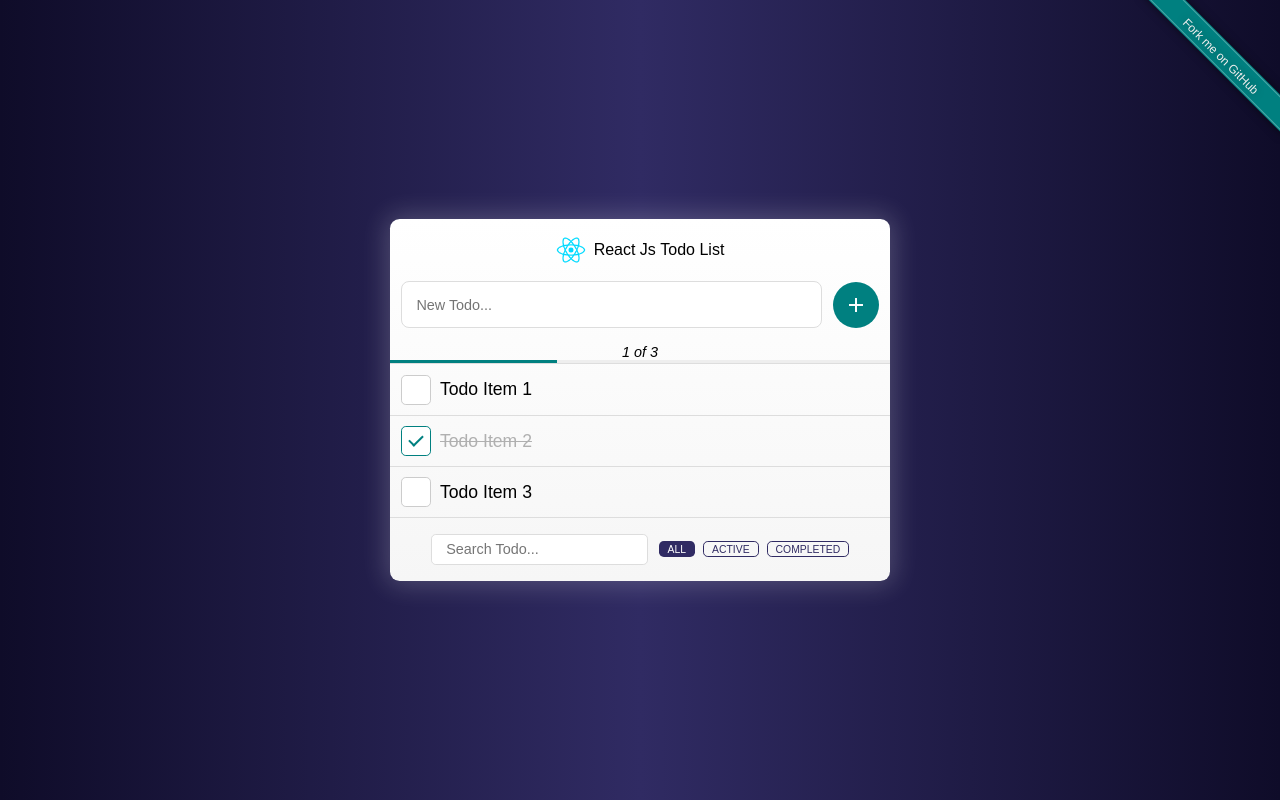
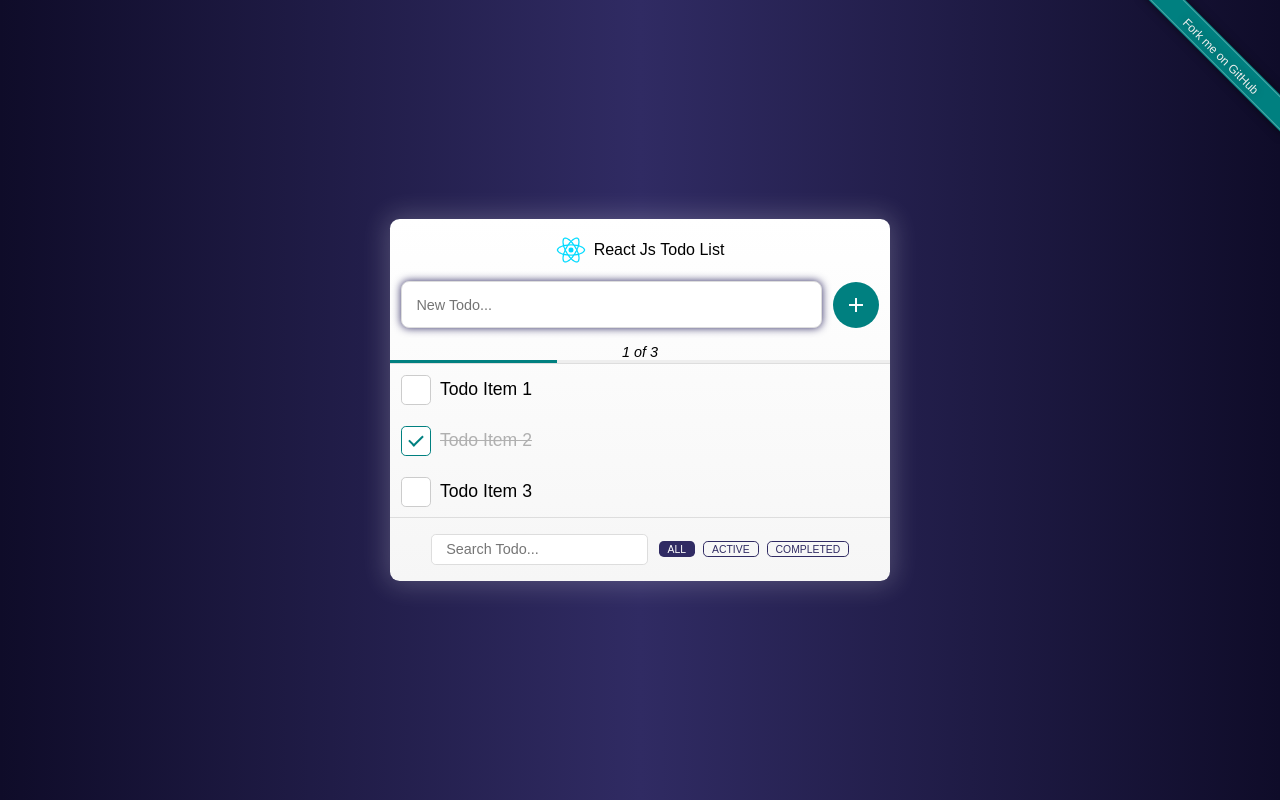
Before and after one commit to welisonmenezes/react-js-todo-list, a React (Create React App) app: page / in a window 1280 px wide. Built offline with nearby package versions, Linux system fonts and the light colour scheme.

Commit message:
Implement the filter and fix the animations

```diff
--- a/package.json
+++ b/package.json
@@ -9,7 +9,8 @@
     "@testing-library/user-event": "^7.1.2",
     "react": "^16.13.1",
     "react-dom": "^16.13.1",
-    "react-scripts": "3.4.3"
+    "react-scripts": "3.4.3",
+    "react-spring": "^8.0.27"
   },
   "scripts": {
     "start": "react-scripts start",
--- a/src/components/Create.js
+++ b/src/components/Create.js
@@ -7,6 +7,7 @@ function Create() {
     const [id, setId] = useState("");
     const { todoItems } = useContext(AppContext);
     const { setTodoItems } = useContext(AppContext);
+    const { setIsAdding } = useContext(AppContext);
 
     function handleInputChange(event) {
         if (event.keyCode !== 13) {
@@ -31,11 +32,13 @@ function Create() {
                 id: theID,
                 title: item,
                 completed: false,
+                test: true,
             };
             const newTodoItems = [...todoItems];
             newTodoItems.unshift(newItem);
             setTodoItems(newTodoItems);
             setId(theID);
+            setIsAdding(true);
         }
     }
 
@@ -44,15 +47,19 @@ function Create() {
     }
 
     useEffect(() => {
-        if (id.trim() !== "") {
-            const $li = document.querySelector("#" + id);
-            if ($li) {
-                $li.classList.add("not-static");
-                $li.classList.add("animate-in");
-                setItem("");
-                document.querySelector(".create input").focus();
-            }
-        }
+        // if (id.trim() !== "") {
+        //     setTimeout(() => {
+        //         const $li = document.querySelector("#" + id);
+        //         if ($li) {
+        //             $li.classList.add("not-static");
+        //             $li.classList.add("animate-in");
+        //         }
+        //         setItem("");
+        //         document.querySelector(".create input").focus();
+        //     }, 10);
+        // }
+        setItem("");
+        document.querySelector(".create input").focus();
     }, [id]);
 
     return (
--- a/src/components/Filter.js
+++ b/src/components/Filter.js
@@ -1,13 +1,20 @@
-import React from "react";
+import React, { useContext } from "react";
 import "./Filter.css";
+import { AppContext } from "../contexts/AppContext";
 
 function Filter() {
+    const { key, setKey } = useContext(AppContext);
+    const { query, setQuery } = useContext(AppContext);
+    const { setIsAdding } = useContext(AppContext);
+
     function handleFilterChange(event) {
-        console.log("Filter Status", event);
+        setKey(event.currentTarget.getAttribute("data-status"));
+        setIsAdding(false);
     }
 
     function handleInputChange(event) {
-        console.log("Filter Query", event);
+        setQuery(event.currentTarget.value);
+        setIsAdding(false);
     }
 
     return (
@@ -15,11 +22,12 @@ function Filter() {
             <input
                 type="text"
                 placeholder="Search Todo..."
+                value={query}
                 onChange={handleInputChange}
             />
             <ul>
                 <li
-                    className="active"
+                    className={`${key === "all" ? "active" : ""}`}
                     tabIndex="0"
                     data-status="all"
                     onClick={handleFilterChange}
@@ -27,6 +35,7 @@ function Filter() {
                     All
                 </li>
                 <li
+                    className={`${key === "active" ? "active" : ""}`}
                     tabIndex="0"
                     data-status="active"
                     onClick={handleFilterChange}
@@ -34,6 +43,7 @@ function Filter() {
                     Active
                 </li>
                 <li
+                    className={`${key === "completed" ? "active" : ""}`}
                     tabIndex="0"
                     data-status="completed"
                     onClick={handleFilterChange}
--- a/src/components/List/List.js
+++ b/src/components/List/List.js
@@ -2,24 +2,34 @@ import React, { useContext, useEffect } from "react";
 import "./List.css";
 import { AppContext } from "../../contexts/AppContext";
 import ListItem from "./ListItem";
+import { useTrail, animated } from "react-spring";
 
 function List() {
-    const { todoItems } = useContext(AppContext);
+    const { todoItemsFiltered } = useContext(AppContext);
+    const { isLoading, setIsLoading } = useContext(AppContext);
+    const trailSprings = useTrail(todoItemsFiltered.length, {
+        from: {
+            opacity: isLoading ? 0 : 1,
+            transform: isLoading ? "translate(-100px, 0)" : "translate(0, 0)",
+        },
+        to: { opacity: 1, transform: "translate(0, 0)" },
+    });
 
     useEffect(() => {
-        const $lis = document.querySelectorAll(".list li");
-        $lis.forEach(($item, index) => {
-            $item.classList.remove("static");
-            setTimeout(() => $item.classList.add("animate-in"), index * 100);
-        });
-    }, []);
+        setIsLoading(false);
+    }, [setIsLoading]);
 
     return (
         <div className="list">
             <ul id="todo-items">
-                {todoItems.map((todoItem) => {
-                    return <ListItem key={todoItem.id} todoItem={todoItem} />;
-                })}
+                {trailSprings.map((spring, index) => (
+                    <animated.div
+                        key={todoItemsFiltered[index].id}
+                        style={spring}
+                    >
+                        <ListItem todoItem={todoItemsFiltered[index]} />
+                    </animated.div>
+                ))}
             </ul>
         </div>
     );
--- a/src/components/List/ListItem.css
+++ b/src/components/List/ListItem.css
@@ -1,30 +1,12 @@
 .list-item {
     position: relative;
-    transform: translate(-100px, 0);
-    opacity: 0;
-    transition: transform 0.5s, opacity 0.5s;
 }
-.list-item.animate-in {
-    transform: translate(0, 0);
-    opacity: 1;
+.list-item.not-static {
+    transition: all 0.5s !important;
 }
 .list-item.animate-out {
-    transform: translate(100px, 0);
-    opacity: 0;
-}
-.list-item.static {
-    transform: translate(0, 0);
-    opacity: 1;
-    transition: none;
-}
-.list-item.static.not-static {
-    transform: translate(-100px, 0);
-    opacity: 0;
-    transition: transform 0.5s, opacity 0.5s;
-}
-.list-item.static.not-static.animate-in {
-    transform: translate(0, 0);
-    opacity: 1;
+    transform: translate(100px, 0) !important;
+    opacity: 0 !important;
 }
 .list-item input {
     border-bottom: none;
--- a/src/components/List/ListItem.js
+++ b/src/components/List/ListItem.js
@@ -1,10 +1,19 @@
 import React, { useContext, useEffect } from "react";
+import { useSpring, animated } from "react-spring";
 import "./ListItem.css";
 import { AppContext } from "../../contexts/AppContext";
 
 function ListItem({ todoItem }) {
     const { todoItems } = useContext(AppContext);
     const { setTodoItems } = useContext(AppContext);
+    const { isAdding, setIsAdding } = useContext(AppContext);
+    const props = useSpring({
+        from: {
+            opacity: isAdding ? 0 : 1,
+            transform: isAdding ? "translate(-100px, 0)" : "translate(0, 0)",
+        },
+        to: { opacity: 1, transform: "translate(0, 0)" },
+    });
 
     function handleCheckItem(todoItem) {
         checkTheTodoItem(todoItem);
@@ -28,12 +37,12 @@ function ListItem({ todoItem }) {
     }
 
     function handleCheckFocus(event) {
-        document.querySelectorAll('.list li').forEach(item => {
-            item.classList.remove('active');
+        document.querySelectorAll(".list li").forEach((item) => {
+            item.classList.remove("active");
         });
         const parent = event.currentTarget.parentElement;
         setTimeout(() => {
-            parent.classList.add('active');
+            parent.classList.add("active");
         }, 100);
     }
 
@@ -49,13 +58,15 @@ function ListItem({ todoItem }) {
     }
 
     function handleInputBlur(event) {
-        if (!event.currentTarget.hasAttribute('readOnly')){
+        if (!event.currentTarget.hasAttribute("readOnly")) {
             const newTodoItems = todoItems.filter((item) => {
                 event.currentTarget.setAttribute("readOnly", 1);
                 if (item.title !== "") {
                     return true;
                 } else {
-                    removeFromUIWithAnimations(event.currentTarget.parentElement);
+                    removeFromUIWithAnimations(
+                        event.currentTarget.parentElement
+                    );
                     setTimeout(() => {
                         setTodoItems(newTodoItems);
                     }, 500);
@@ -82,16 +93,17 @@ function ListItem({ todoItem }) {
     }
 
     function removeFromUIWithAnimations($li) {
-        $li.classList.remove("static");
+        $li.classList.add("not-static");
         $li.classList.add("animate-out");
     }
 
     useEffect(() => {
-        document.querySelector("#" + todoItem.id).classList.add("static");
-    }, [todoItems, todoItem]);
+        setIsAdding(false);
+    }, [setIsAdding]);
 
     return (
-        <li
+        <animated.li
+            style={props}
             id={todoItem.id}
             className={`list-item ${todoItem.completed ? "completed" : ""}`}
         >
@@ -132,7 +144,7 @@ function ListItem({ todoItem }) {
             >
                 <i className="material-icons">delete</i>
             </button>
-        </li>
+        </animated.li>
     );
 }
 
--- a/src/contexts/AppContext.js
+++ b/src/contexts/AppContext.js
@@ -20,22 +20,49 @@ export const AppProvider = (props) => {
             completed: false,
         },
     ]);
+    const [todoItemsFiltered, setTodoItemsFiltered] = useState(todoItems);
     const [filterStatus, setFilterStatus] = useState("");
     const [filterQuery, setFilterQuery] = useState("");
+    const [key, setKey] = useState("all");
+    const [query, setQuery] = useState("");
+    const [isLoading, setIsLoading] = useState(true);
+    const [isAdding, setIsAdding] = useState(true);
 
     useEffect(() => {
-        console.log(todoItems)
-    }, [todoItems]);
+        let newItems = todoItems.filter((item) => {
+            if (key === "active") return !item.completed;
+            if (key === "completed") return item.completed;
+            return true;
+        });
+
+        if (query !== "") {
+            newItems = newItems.filter((item) => {
+                return item.title.toLowerCase().includes(query);
+            });
+        }
+
+        setTodoItemsFiltered(newItems);
+    }, [key, setTodoItemsFiltered, todoItems, query]);
 
     return (
         <AppContext.Provider
             value={{
                 todoItems,
                 setTodoItems,
+                todoItemsFiltered,
+                setTodoItemsFiltered,
                 filterStatus,
                 setFilterStatus,
                 filterQuery,
                 setFilterQuery,
+                key,
+                setKey,
+                query,
+                setQuery,
+                isLoading,
+                setIsLoading,
+                isAdding,
+                setIsAdding,
             }}
         >
             {props.children}
```
Also changed, not shown: src/components/Root.js (+22 -12 lines), 1 other file (tests, documents, lock files or other folders).
